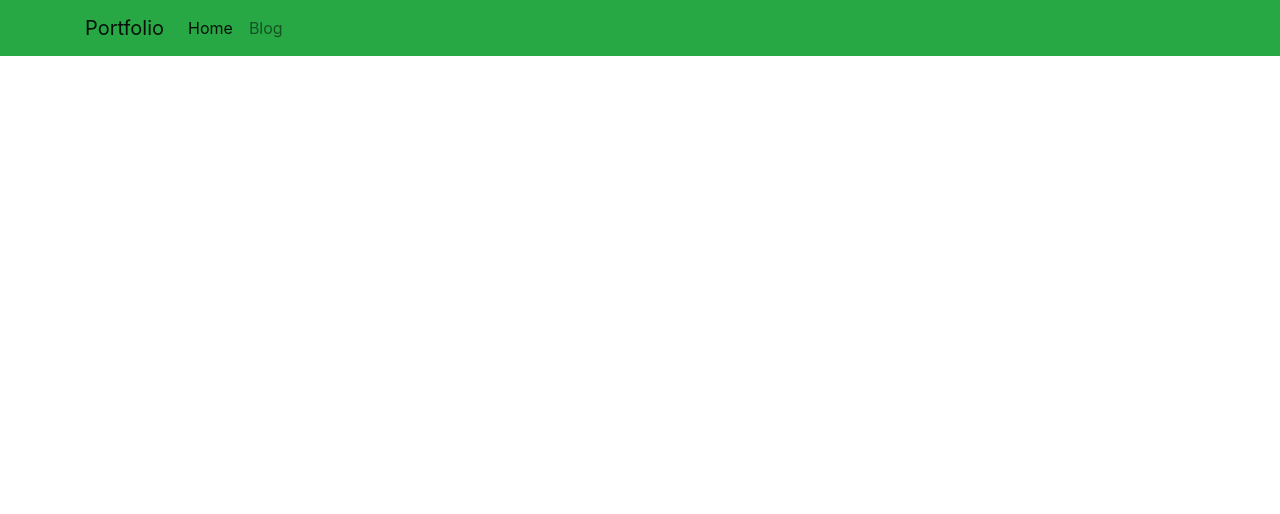
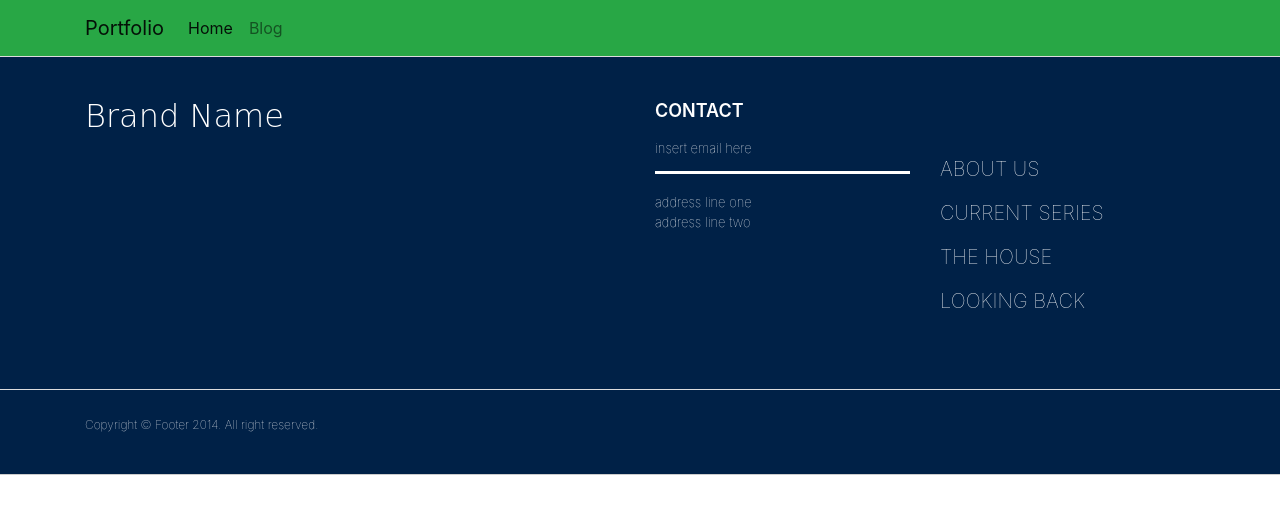
Before and after one commit to dicksonkariuki/Personalsite, a Django app: page / in a window 1280 px wide. Shown: the top 514 px of the page. Run offline with Django 3.2, Linux system fonts and the light colour scheme; some libraries are stand-ins or nearby versions.

Commit message:
Add external stylesheet

```diff
--- /dev/null
+++ b/portapp/static/styles.css
@@ -0,0 +1,104 @@
+.full {
+    width: 100%;
+}
+.gap {
+	height: 30px;
+	width: 100%;
+	clear: both;
+	display: block;
+}
+.footer {
+	background: #002147;
+	height: auto;
+	padding-bottom: 30px;
+	position: relative;
+	width: 100%;
+	border-bottom: 1px solid #CCCCCC;
+	border-top: 1px solid #DDDDDD;
+}
+.footer p {
+	margin: 0;
+}
+.footer img {
+	max-width: 100%;
+}
+.footer h3 {
+	color: white;
+	font-size: 18px;
+	font-weight: 600;
+	line-height: 27px;
+	padding: 40px 0 0px;
+	text-transform: uppercase;
+  margin-bottom: 15px;
+}
+
+.footer h4 {
+	color: white;
+	font-size: 2em;
+	font-weight: 600;
+	line-height: 38px;
+	padding: 40px 0 10px;
+	font-family: cursive;
+  font-weight: lighter
+}
+
+.footer ul {
+	font-size: 13px;
+	list-style-type: none;
+	margin-left: 0;
+	padding-left: 0;
+	margin-top: 0px;
+	color: #7F8C8D;
+  padding: 0 0 8px 0;
+}
+
+.email{
+  border-bottom: 3px solid #fff;
+}
+.footer ul li a {
+	padding: 0 0 12px 0;
+	display: block;
+}
+.footer a {
+	color: white;
+  font-weight: lighter;
+}
+
+.footer p {
+	color: white;
+  font-weight: lighter;
+  font-size:
+}
+
+.footer a:hover {
+	text-decoration:none;
+  font-weight: bold;
+}
+.supportLi h4 {
+	font-size: 20px;
+	font-weight: lighter;
+	line-height: normal;
+	margin-bottom: 0 !important;
+	padding-bottom: 0;
+}
+
+.bg-gray {
+	background-image: -moz-linear-gradient(center bottom, #BBBBBB 0%, #F0F0F0 100%);
+	box-shadow: 0 1px 0 #B4B3B3;
+}
+
+}
+.footer a {
+	color: #78828D
+}
+
+.footer-bottom {
+  margin-top: 2em;
+	border-top: 1px solid #DDDDDD;
+	padding-top: 20px;
+	padding-bottom: 10px;
+}
+.footer-bottom p.pull-left {
+	padding-top: 6px;
+  font-size: 0.75em
+}
--- a/portapp/templates/base.html
+++ b/portapp/templates/base.html
@@ -1,4 +1,5 @@
 <link rel="stylesheet" href="https://stackpath.bootstrapcdn.com/bootstrap/4.1.3/css/bootstrap.min.css" integrity="sha384-MCw98/SFnGE8fJT3GXwEOngsV7Zt27NXFoaoApmYm81iuXoPkFOJwJ8ERdknLPMO" crossorigin="anonymous">
+<link rel="stylesheet" type="text/css" href="static/styles.css">
 
 <nav class="navbar navbar-expand-lg navbar-light bg-success">
     <div class="container">
@@ -20,6 +21,46 @@
     </div>
 
 </nav>
+<footer>
+  <div class="footer" id="footer">
+      <div class="container">
+          <div class="row">
+              <div class="col-lg-6 col-md-6 col-sm-6 col-xs-6">
+                  <h4> Brand Name </h4>
+              </div>
+              <div class="col-lg-3 col-sm-2 col-xs-3">
+                  <h3> Contact </h3>
+                  <ul>
+                      <li><a class="email"href="#"> insert email here </a></li>
+                      <br/>
+                      <li> <p> address line one </p> </li>
+                      <li> <p> address line two </p> </li>
+                  </ul>
+              </div>
+              <div class="col-lg-3 col-sm-2 col-xs-3">
+                  <ul>
+                      <li> <h5> <a href="#" style="margin-top: 5em"> ABOUT US</a> <h5></li>
+                      <li> <h5><a href="#"> CURRENT SERIES </a> <h5></li>
+                      <li> <h5><a href="#"> THE HOUSE </a> <h5></li>
+                      <li> <h5><a href="#"> LOOKING BACK </a> <h5></li>
+                  </ul>
+              </div>
+
+          <!--/.row-->
+      </div>
+      <!--/.container-->
+  </div>
+  <!--/.footer-->
+
+  <div class="footer-bottom">
+      <div class="container">
+          <p class="pull-left copyright"> Copyright © Footer 2014. All right reserved. </p>
+
+      </div>
+  </div>
+  <!--/.footer-bottom-->
+
+</footer>
 
 <div class="container">
     {% block page_content %}{% endblock %}
--- a/portfolio/settings.py
+++ b/portfolio/settings.py
@@ -121,5 +121,5 @@ USE_TZ = True
 # https://docs.djangoproject.com/en/2.2/howto/static-files/
 
 STATIC_URL = '/static/'
-MEDIA_URL='/media'
+MEDIA_URL='/media/'
 MEDIA_ROOT=os.path.join(BASE_DIR,'media')
```
Also changed, not shown: media/static/img/image2.png (added), media/static/img/image3.jpeg (added), portapp/migrations/0002_auto_20200107_2202.py (added).
